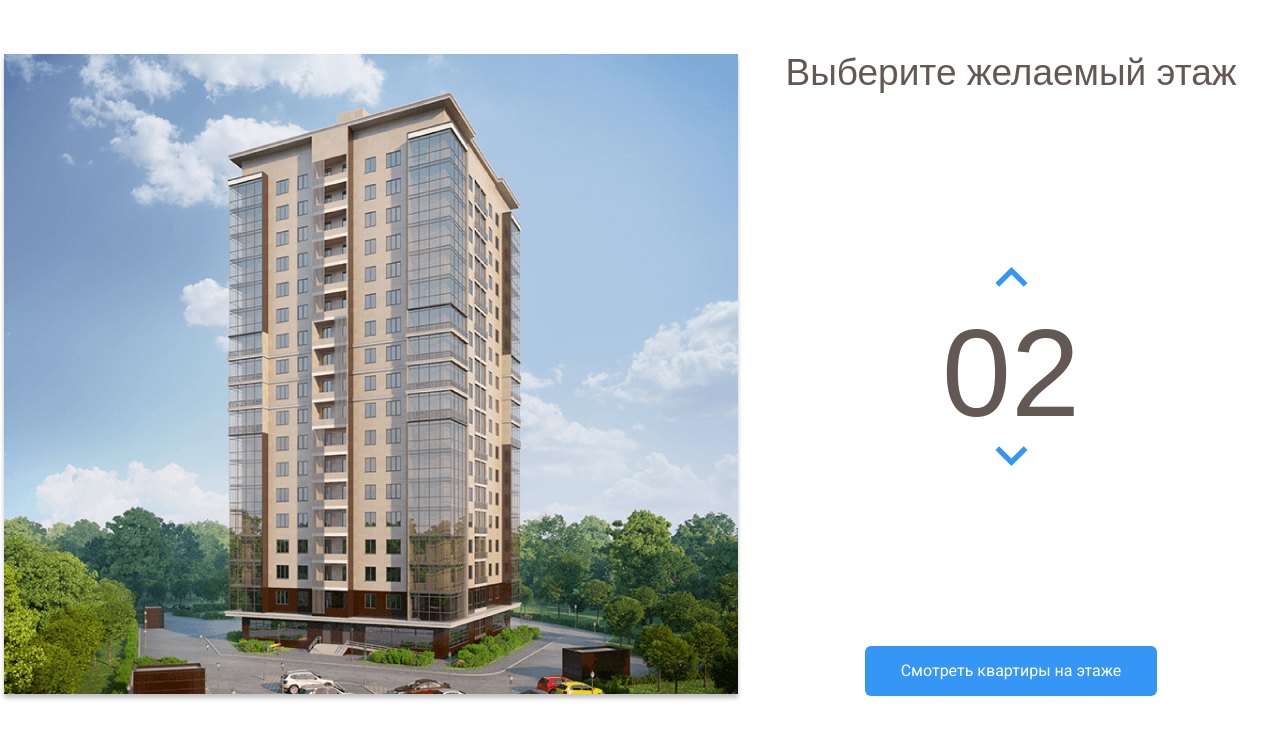
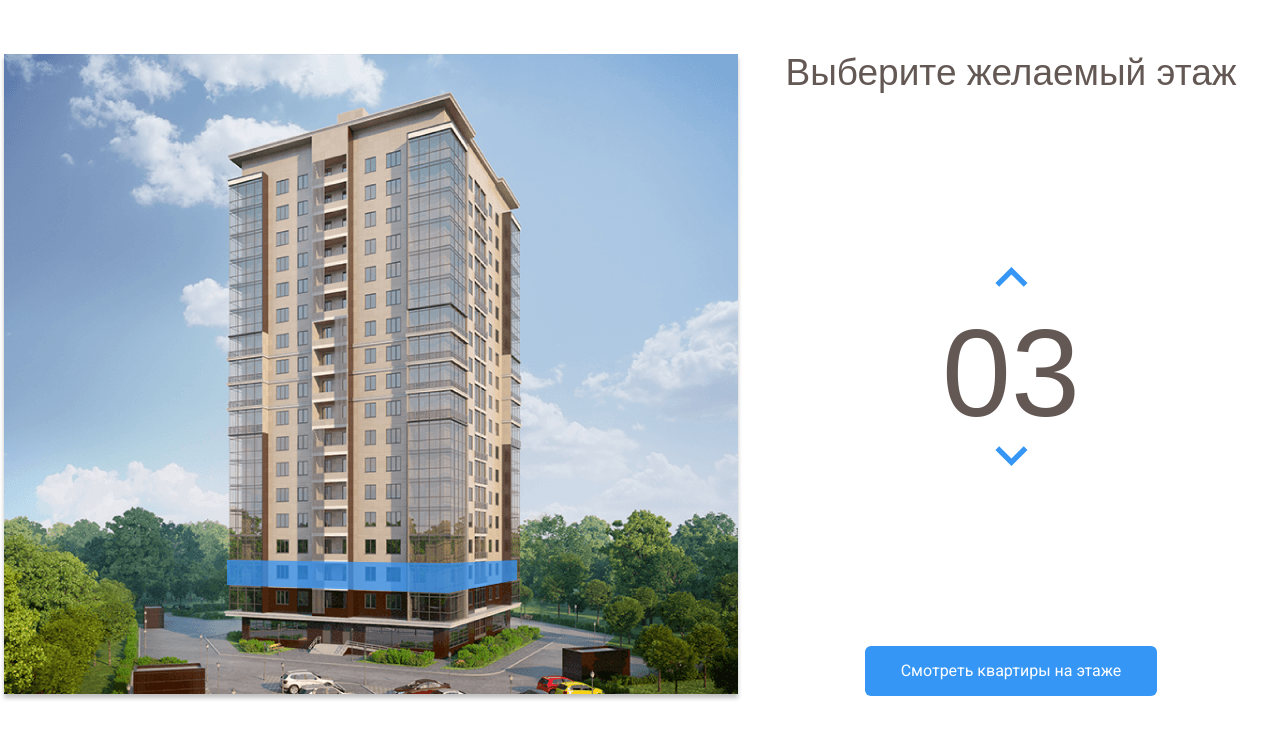
Before and after one commit to happyendtmn/Melody, a plain HTML site: page index.html in a window 1280 px wide. Both pictures are taken after a click on the button 1011 px from the left and 347 px from the top of the page. Shown: the part 68-800 px from the top of the page. Drawn offline with nearby package versions, Linux system fonts and the light colour scheme.

Commit message:
Настроил счетчик, сделал подсветку этажей

```diff
--- a/css/style.css
+++ b/css/style.css
@@ -101,6 +101,10 @@ body {
     opacity: 1; /* При наведении на этаж, он подсвечивается */
 }
 
+path.current-floor{
+    opacity: 1;
+}
+
 .counter-group {
     display: flex;
     flex-direction: column;
--- a/index.html
+++ b/index.html
@@ -66,23 +66,23 @@
             </pattern>
             <image id="image0" width="740" height="640" xlink:href="img/home.png"/>
             </defs>
-            <path d="M226 532L446.8 540L516 526.3V548L447.5 567.7L226 556.7V532Z" fill="#3595F6" fill-opacity="0.75"/>
-            <path d="M227 531V506L447.3 509.3L517 506V526L447.7 539L227 531Z" fill="#3595F6" fill-opacity="0.75"/>
-            <path d="M227 505V480H448H517V503L449 510L227 505Z" fill="#3595F6" fill-opacity="0.75"/>
-            <path d="M227 481V456L448.3 452.3L516 459V481H448" fill="#3595F6" fill-opacity="0.75"/>
-            <path d="M227 455V429L448.5 425.7L517 436.7V458L448 451.3L227 455Z" fill="#3595F6" fill-opacity="0.75"/>
-            <path d="M226 428V404.3L447 392L518 415V436.3L447 424L226 428Z" fill="#3595F6" fill-opacity="0.75"/>
-            <path d="M226 406V381L448.2 364.7L518 393.3V414L447.7 392.3L226 406Z" fill="#3595F6" fill-opacity="0.75"/>
-            <path d="M226 381V356L448.5 335.7L518 372.3V393L446 364.3L226 381Z" fill="#3595F6" fill-opacity="0.75"/>
-            <path d="M226 355V331L449 306.3L518 350.3V372L448.7 334L226 355Z" fill="#3595F6" fill-opacity="0.75"/>
-            <path d="M226 330V306L448.5 277.3L518 328.3V349L447.7 306.7L226 330Z" fill="#3595F6" fill-opacity="0.75"/>
-            <path d="M225 306V282L447.3 249L518 308.3V328L448 277.3L225 306Z" fill="#3595F6" fill-opacity="0.75"/>
-            <path d="M226 281V257L447.2 222L517 286V307L448.3 248.7L226 281Z" fill="#3595F6" fill-opacity="0.75"/>
-            <path d="M226 257V232L448.3 194L517 264.3V285L448 221L226 257Z" fill="#3595F6" fill-opacity="0.75"/>
-            <path d="M226 231V206L446.8 162.3L517 241.3V264L448 190.7L226 231Z" fill="#3595F6" fill-opacity="0.75"/>
-            <path d="M227 207V182L447 134L517 219V242L446.3 162.7L227 207Z" fill="#3595F6" fill-opacity="0.75"/>
-            <path d="M226 182V157L445.8 105L517 197.3V220L447.3 133.7L226 182Z" fill="#3595F6" fill-opacity="0.75"/>
-            <path d="M226 157V131L448 74.3L517 176V197L447.7 105.3L226 157Z" fill="#3595F6" fill-opacity="0.75"/>
+            <path data-floor="02" d="M226 532L446.8 540L516 526.3V548L447.5 567.7L226 556.7V532Z" fill="#3595F6" fill-opacity="0.75"/>
+            <path data-floor="03" d="M227 531V506L447.3 509.3L517 506V526L447.7 539L227 531Z" fill="#3595F6" fill-opacity="0.75"/>
+            <path data-floor="04" d="M227 505V480H448H517V503L449 510L227 505Z" fill="#3595F6" fill-opacity="0.75"/>
+            <path data-floor="05" d="M227 481V456L448.3 452.3L516 459V481H448" fill="#3595F6" fill-opacity="0.75"/>
+            <path data-floor="06" d="M227 455V429L448.5 425.7L517 436.7V458L448 451.3L227 455Z" fill="#3595F6" fill-opacity="0.75"/>
+            <path data-floor="07" d="M226 428V404.3L447 392L518 415V436.3L447 424L226 428Z" fill="#3595F6" fill-opacity="0.75"/>
+            <path data-floor="08" d="M226 406V381L448.2 364.7L518 393.3V414L447.7 392.3L226 406Z" fill="#3595F6" fill-opacity="0.75"/>
+            <path data-floor="09" d="M226 381V356L448.5 335.7L518 372.3V393L446 364.3L226 381Z" fill="#3595F6" fill-opacity="0.75"/>
+            <path data-floor="10" d="M226 355V331L449 306.3L518 350.3V372L448.7 334L226 355Z" fill="#3595F6" fill-opacity="0.75"/>
+            <path data-floor="11" d="M226 330V306L448.5 277.3L518 328.3V349L447.7 306.7L226 330Z" fill="#3595F6" fill-opacity="0.75"/>
+            <path data-floor="12" d="M225 306V282L447.3 249L518 308.3V328L448 277.3L225 306Z" fill="#3595F6" fill-opacity="0.75"/>
+            <path data-floor="13" d="M226 281V257L447.2 222L517 286V307L448.3 248.7L226 281Z" fill="#3595F6" fill-opacity="0.75"/>
+            <path data-floor="14" d="M226 257V232L448.3 194L517 264.3V285L448 221L226 257Z" fill="#3595F6" fill-opacity="0.75"/>
+            <path data-floor="15" d="M226 231V206L446.8 162.3L517 241.3V264L448 190.7L226 231Z" fill="#3595F6" fill-opacity="0.75"/>
+            <path data-floor="16" d="M227 207V182L447 134L517 219V242L446.3 162.7L227 207Z" fill="#3595F6" fill-opacity="0.75"/>
+            <path data-floor="17" d="M226 182V157L445.8 105L517 197.3V220L447.3 133.7L226 182Z" fill="#3595F6" fill-opacity="0.75"/>
+            <path data-floor="18" d="M226 157V131L448 74.3L517 176V197L447.7 105.3L226 157Z" fill="#3595F6" fill-opacity="0.75"/>
             </g>
             </svg>
 
@@ -103,5 +103,8 @@
        </div>
        <!-- /.main-info -->
    </main>
+   <script src="https://code.jquery.com/jquery-3.6.0.min.js" integrity="sha256-/xUj+3OJU5yExlq6GSYGSHk7tPXikynS7ogEvDej/m4=" crossorigin="anonymous">
+    </script>
+    <script src="js/main.js"></script>
 </body>
 </html>
--- /dev/null
+++ b/js/main.js
@@ -0,0 +1,35 @@
+$(document).ready(function () {
+    var currentFloor = 2; // Переменная с текущим этажем
+    var counterUp = $(".counter-up"); // Кнопка увеличения этажа
+    var counterDown = $(".counter-down"); // Кнопка уменьшения этажа
+    var floorPath = $(".home-image path"); // Каждый отдельный этаж в SVG
+
+    // Функция про наведении мышкой на этаж
+    floorPath.on("mouseover", function () {
+    floorPath.removeClass("current-floor");  // Удаляем активный класс у этажей
+    currentFloor = $(this).attr("data-floor"); // Получаем значение текущего этажа
+    $(".counter").text(currentFloor); // Записываем значение этажа в счетчик справа
+    });
+
+
+    counterUp.on("click", function () { // Отслеживаем клик по кнопке вверх
+        if (currentFloor < 18) { // Проверяем значение этажа, оно не должно быть больше 18
+            currentFloor++; // Прибавляем 1 этаж
+        usCurrentFloor = currentFloor.toLocaleString("en-Us", { minimumIntegerDigits: 2, useGrouping: false }); // Форматируем переменную с этажем, чтобы было 01, а не 1
+        $(".counter").text(usCurrentFloor); // Записываем значение этажа в счетчик справа
+        floorPath.removeClass("current-floor"); // Удаляем активный класс у этажей
+        $(`[data-floor=${usCurrentFloor}]`).toggleClass("current-floor"); // Подсвечиваем текущий этаж
+        }
+    });
+
+    counterDown.on("click" ,function () { // Отслеживаем клик по кнопке вниз
+        if (currentFloor > 2) { // Проверяем значение этажа, оно не должно быть меньше 2
+            currentFloor--; // Удаляем 1 этаж
+            usCurrentFloor = currentFloor.toLocaleString("en-Us", { minimumIntegerDigits: 2, useGrouping: false }); // Форматируем переменную с этажем, чтобы было 01, а не 1
+            $(".counter").text(usCurrentFloor); // Записываем значение этажа в счетчик справа
+            floorPath.removeClass("current-floor"); // Удаляем активный класс у этажей
+            $(`[data-floor=${usCurrentFloor}]`).toggleClass("current-floor"); // Подсвечиваем текущий этаж
+        }
+    })
+
+});
```
Also changed, not shown: img/Group 3.svg (added).
